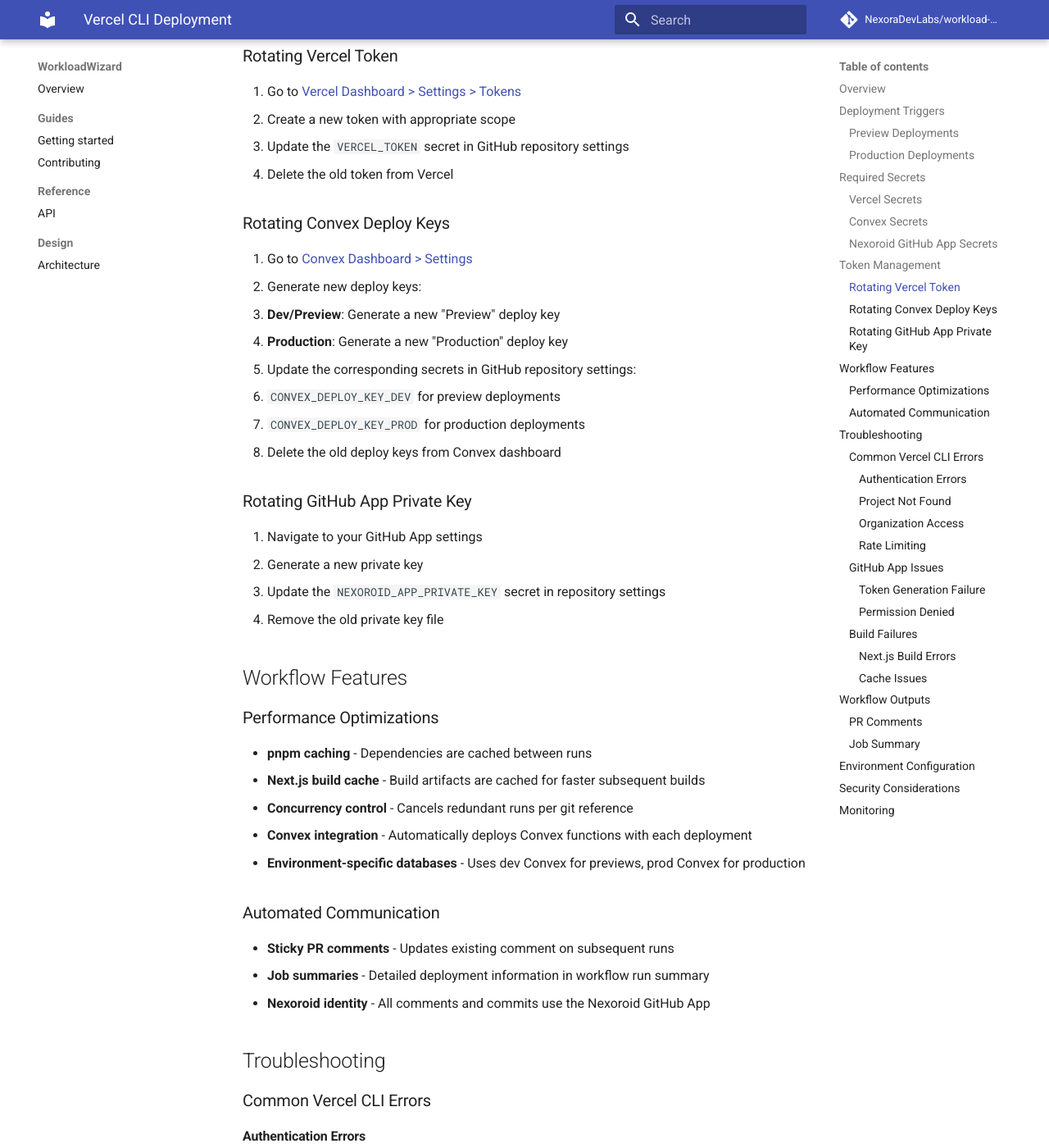
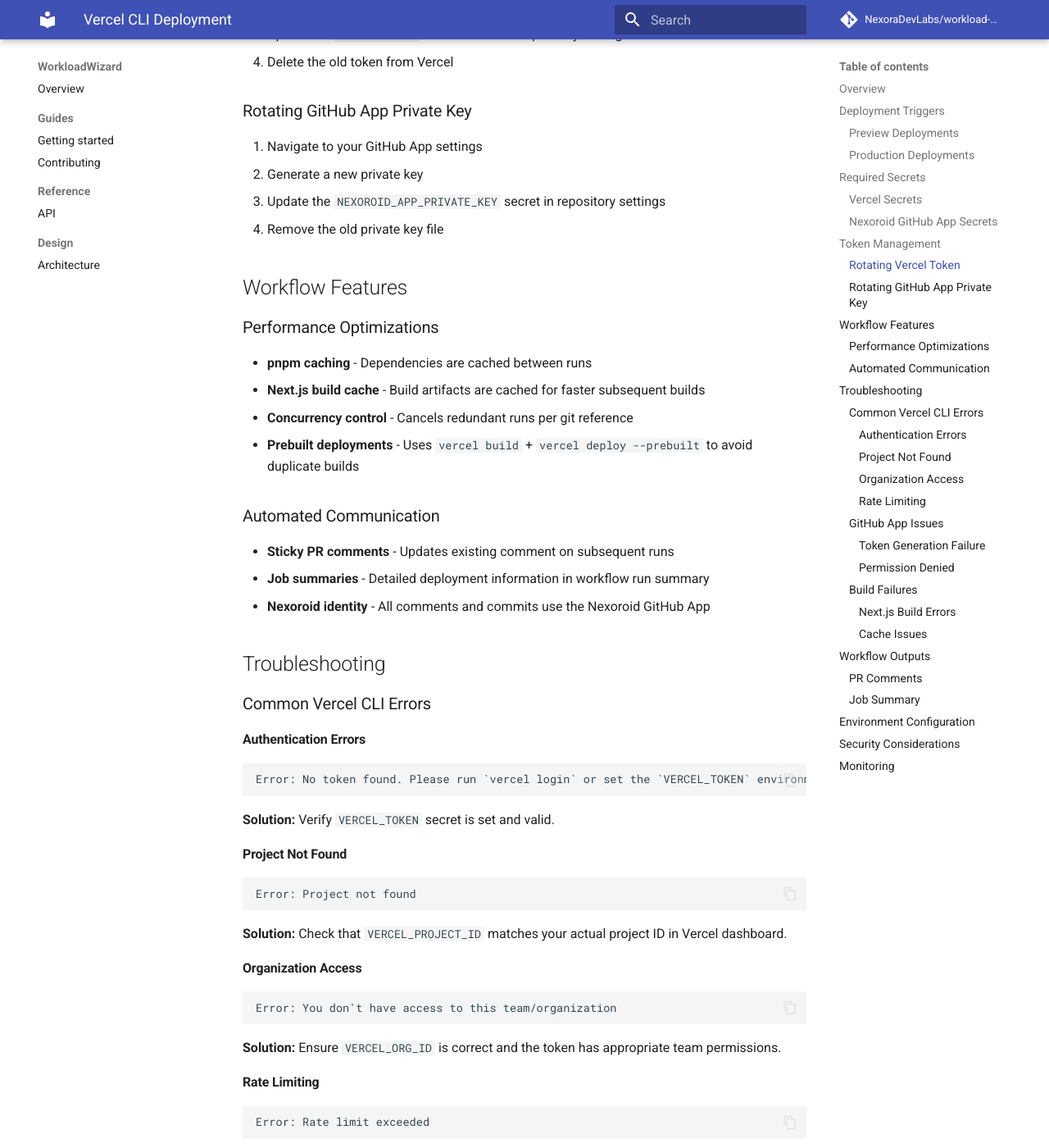
Before and after one commit to NexoraDevLabs/workload-wizard, an MkDocs documentation site: the page built from docs/engineering/ci/vercel-deploy.md, in a window 1280 px wide and 1400 px high, scrolled down 1482 px. Shown: the whole window at 82% size. Built offline with MkDocs 1.6.1 and Material for MkDocs 9.7.7, drawn with Linux system fonts in a browser that asks for light colours; comment, search, counter and statistics services are not loaded; some of the changed text lies outside the part shown.

```diff
--- a/docs/engineering/ci/vercel-deploy.md
+++ b/docs/engineering/ci/vercel-deploy.md
@@ -34,11 +34,6 @@ The workflow requires the following repository secrets to be configured:
 - `VERCEL_ORG_ID` - Your Vercel organization/team ID
 - `VERCEL_PROJECT_ID` - The project ID for your Vercel application
 
-### Convex Secrets
-
-- `CONVEX_DEPLOY_KEY_DEV` - Convex deploy key for dev/preview deployments
-- `CONVEX_DEPLOY_KEY_PROD` - Convex deploy key for production deployments
-
 ### Nexoroid GitHub App Secrets
 
 - `NEXOROID_APP_ID` - GitHub App ID for the Nexoroid bot
@@ -52,17 +47,6 @@ The workflow requires the following repository secrets to be configured:
 2. Create a new token with appropriate scope
 3. Update the `VERCEL_TOKEN` secret in GitHub repository settings
 4. Delete the old token from Vercel
-
-### Rotating Convex Deploy Keys
-
-1. Go to [Convex Dashboard > Settings](https://dashboard.convex.dev)
-2. Generate new deploy keys:
-   - **Dev/Preview**: Generate a new "Preview" deploy key
-   - **Production**: Generate a new "Production" deploy key
-3. Update the corresponding secrets in GitHub repository settings:
-   - `CONVEX_DEPLOY_KEY_DEV` for preview deployments
-   - `CONVEX_DEPLOY_KEY_PROD` for production deployments
-4. Delete the old deploy keys from Convex dashboard
 
 ### Rotating GitHub App Private Key
 
@@ -78,8 +62,7 @@ The workflow requires the following repository secrets to be configured:
 - **pnpm caching** - Dependencies are cached between runs
 - **Next.js build cache** - Build artifacts are cached for faster subsequent builds
 - **Concurrency control** - Cancels redundant runs per git reference
-- **Convex integration** - Automatically deploys Convex functions with each deployment
-- **Environment-specific databases** - Uses dev Convex for previews, prod Convex for production
+- **Prebuilt deployments** - Uses `vercel build` + `vercel deploy --prebuilt` to avoid duplicate builds
 
 ### Automated Communication
 
```
Also changed, not shown: 3 other files.
